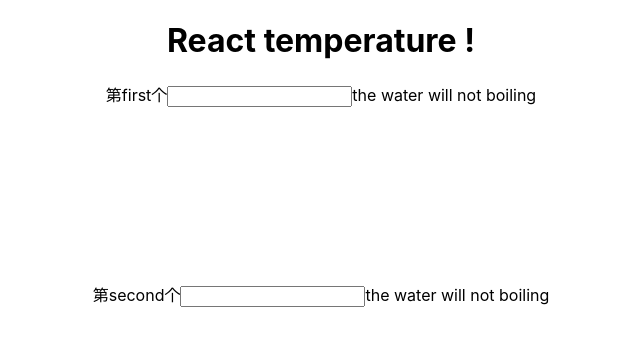
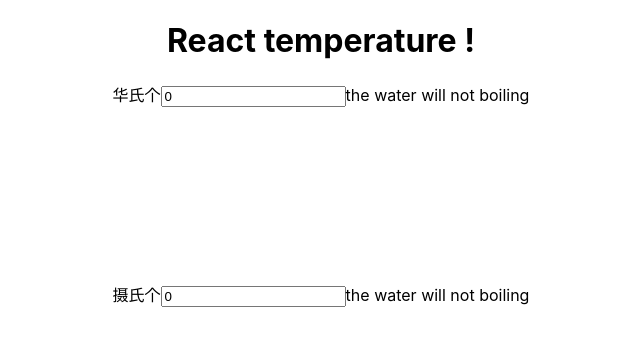
Before and after one commit to carsonGoGoGo/react-temperature, a React (Create React App) app: page / in a window 1280 px wide. Shown: the top 346 px of the page, without its empty margins (319-959 px from the left). Built offline with nearby package versions, Linux system fonts and the light colour scheme.

Commit message:
完成这个小实验

```diff
--- a/src/App.tsx
+++ b/src/App.tsx
@@ -8,40 +8,52 @@
 }
 
 interface IAppState {
-    commonText: string;
-    value: string;
+    temperature: number;
+    type: string
 }
 
 // 华氏温度转摄氏温度
 function convertHuashi2sheshi(huashi: number) {
-    return 5 * (huashi - 32) / 9;
+    return (huashi - 32) * 5 / 9;
 }
 
 // 摄氏温度转华氏温度
 function sheshi2huashi(sheshi: number) {
-    return 9 * (sheshi - 273.15) /5 + 32;
+    return (sheshi * 9 / 5) + 32;
 }
 
 export class App extends React.Component <IAppProps, IAppState> {
     constructor(props: IAppProps) {
         super(props);
         this.state = {
-            value: "",
-            commonText: ""
+            type: "",
+            temperature: 0
         };
     }
 
-    tellMeYouFrom = (e: any) => {
+    huashiChange = (e: any) => {
         this.setState({
-            value: e.target.value
-        });
+            temperature: e.target.value,
+            type: 'huashi'
+        })
+    };
+
+    sheshiChange = (e: any) => {
+        this.setState({
+            temperature: e.target.value,
+            type: 'sheshi'
+        })
     };
 
     render() {
+        const temperature = this.state.temperature;
+        const {type} = this.state;
+        const sheshi = type == "sheshi" ? sheshi2huashi(temperature) : temperature;
+        const huashi = type == "huashi" ? convertHuashi2sheshi(temperature) : temperature;
         return <div className="App">
             <h1>React temperature !</h1>
-            <Temperature title="first" tellMeWhereYouFrom={this.tellMeYouFrom} value={this.state.value}/>
-            <Temperature title="second" tellMeWhereYouFrom={this.tellMeYouFrom} value={this.state.value}/>
+            <Temperature title="华氏" value={sheshi} onTemperatureChange={this.huashiChange} />
+            <Temperature title="摄氏" value={huashi} onTemperatureChange={this.sheshiChange} />
         </div>
     }
 }
--- a/src/temperature.tsx
+++ b/src/temperature.tsx
@@ -2,13 +2,12 @@
 
 interface ITemperatureProps {
     title: string;
-    value: string;
-    tellMeWhereYouFrom: (e: any) => void;
+    value: number;
+    onTemperatureChange: (e: any) => void;
 }
 
 interface ITemperatureState {
     msg: string;
-    // value: string;
 }
 
 export class Temperature extends React.Component<ITemperatureProps, ITemperatureState> {
@@ -23,10 +22,10 @@
     render() {
         const {msg} = this.state;
         return <div style={{width: '500px', height: '200px', margin: '0 auto'}}>
-            <span>第{this.props.title}个</span>
-            <input type="text" value={this.props.value} onChange={e => this.props.tellMeWhereYouFrom(e)}/>
+            <span>{this.props.title}个</span>
+            <input type="text" value={this.props.value} onChange={e => this.props.onTemperatureChange(e)}/>
 
-            <span>{this.props.value < '100' ? msg : 'the water will boiling'}</span>
+            <span>{this.props.value < 100 ? msg : 'the water will boiling'}</span>
         </div>
     }
 }
```
